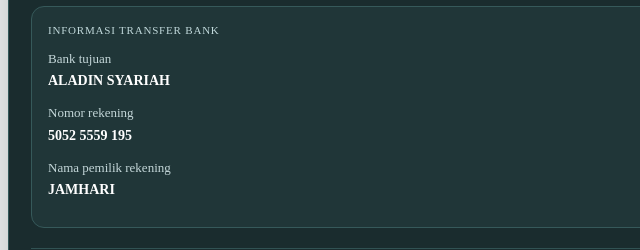
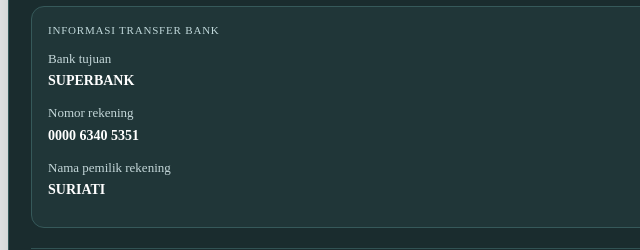
Before and after one commit to mrvinprntn-bot/isiulangglobaldigitalniaga.id, a plain HTML site: page index.html in a window 1280 px wide. Shown: the part 348-598 px from the top of the page, 0-640 px from the left. Drawn offline with Linux system fonts and the light colour scheme.

Commit message:
Add files via upload

```diff
--- a/index.html
+++ b/index.html
@@ -162,13 +162,13 @@ Niaga Tbk</span>
 
       <div class="field">
         Bank tujuan
-        <strong>ALADIN SYARIAH</strong>
+        <strong>SUPERBANK</strong>
       </div>
 
       <div class="account-row">
         <div class="field">
           Nomor rekening
-          <strong id="account">5052 5559 195</strong>
+          <strong id="account">0000 6340 5351</strong>
         </div>
         <button class="small-copy" id="copyAccount">
           Salin
@@ -177,7 +177,7 @@ Niaga Tbk</span>
 
       <div class="field">
         Nama pemilik rekening
-        <strong>JAMHARI</strong>
+        <strong>SURIATI</strong>
       </div>
     </div>
 
@@ -266,7 +266,7 @@ async function copyText(text, message) {
 
 updateTotal();document.getElementById('copyAccount')
   .addEventListener('click', () => {
-    copyText('50525559195', 'Nomor rekening disalin.');
+    copyText('000063405351', 'Nomor rekening disalin.');
   });
 
 document.getElementById('copyAmount')
```
